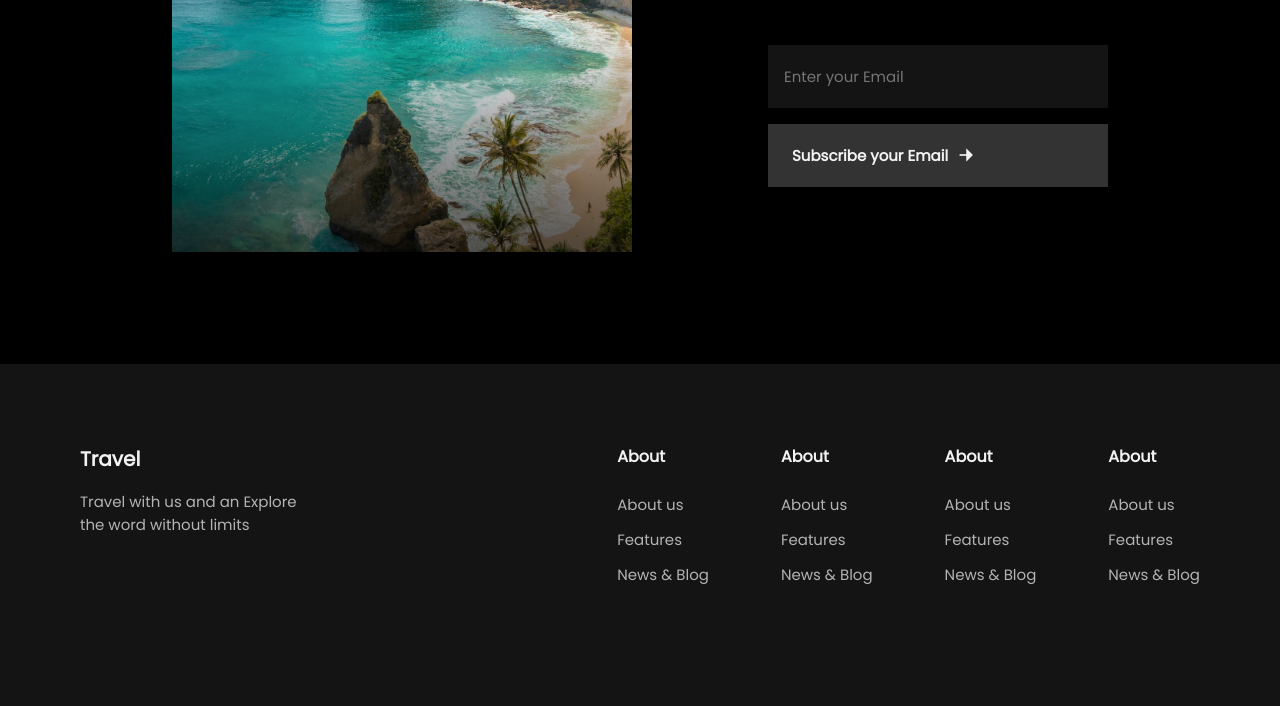
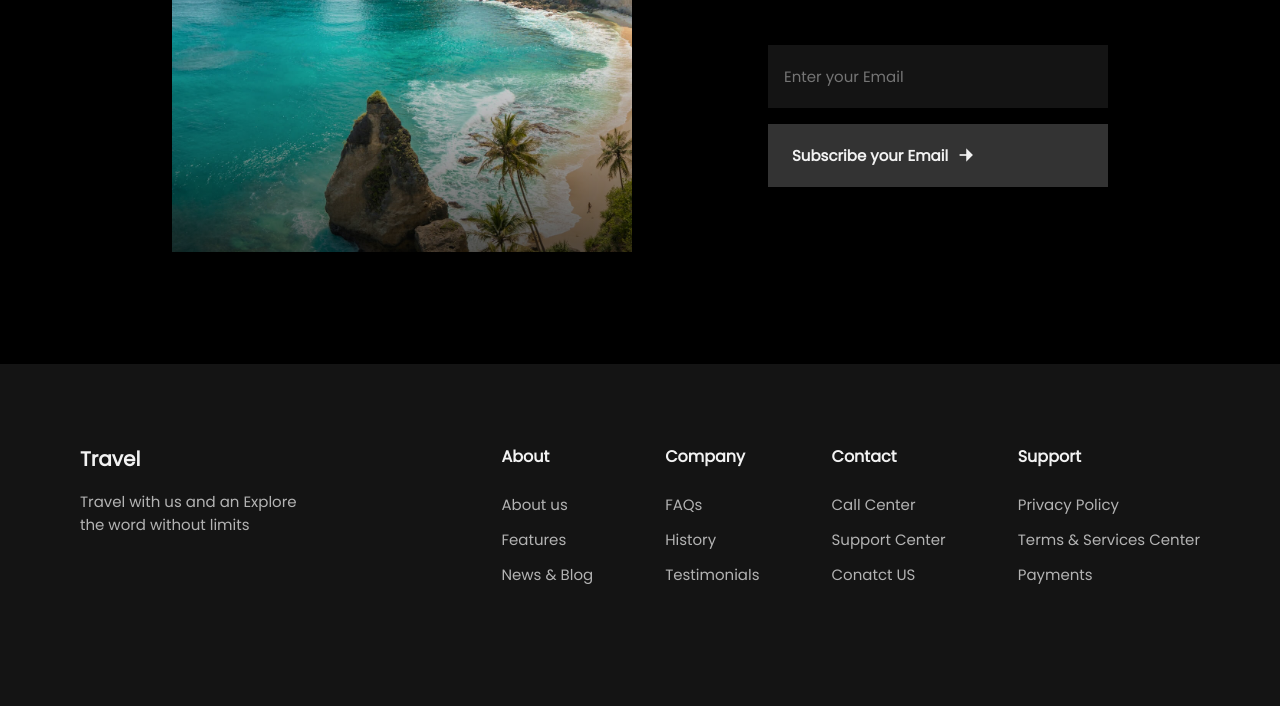
Before and after one commit to Faiznhmd/travelwebsite, a plain HTML site: page index.html in a window 1280 px wide. Shown: the part 3298-4004 px from the top of the page. Drawn offline with nearby package versions, Linux system fonts and the light colour scheme.

Commit message:
footer content changed

```diff
--- a/index.html
+++ b/index.html
@@ -243,44 +243,44 @@
               </ul>
             </div>
             <div>
-              <h3 class="footer__title">About</h3>
+              <h3 class="footer__title">Company</h3>
               <ul class="footer__links">
                 <li>
-                  <a href="#" class="footer__link">About us</a>
+                  <a href="#" class="footer__link"> FAQs</a>
                 </li>
                 <li>
-                  <a href="#" class="footer__link">Features</a>
+                  <a href="#" class="footer__link">History</a>
                 </li>
                 <li>
-                  <a href="#" class="footer__link">News & Blog</a>
+                  <a href="#" class="footer__link">Testimonials</a>
                 </li>
               </ul>
             </div>
             <div>
-              <h3 class="footer__title">About</h3>
+              <h3 class="footer__title">Contact</h3>
               <ul class="footer__links">
                 <li>
-                  <a href="#" class="footer__link">About us</a>
+                  <a href="#" class="footer__link"> Call Center</a>
                 </li>
                 <li>
-                  <a href="#" class="footer__link">Features</a>
+                  <a href="#" class="footer__link">Support Center</a>
                 </li>
                 <li>
-                  <a href="#" class="footer__link">News & Blog</a>
+                  <a href="#" class="footer__link">Conatct US</a>
                 </li>
               </ul>
             </div>
             <div>
-              <h3 class="footer__title">About</h3>
+              <h3 class="footer__title">Support</h3>
               <ul class="footer__links">
                 <li>
-                  <a href="#" class="footer__link">About us</a>
+                  <a href="#" class="footer__link"> Privacy Policy</a>
                 </li>
                 <li>
-                  <a href="#" class="footer__link">Features</a>
+                  <a href="#" class="footer__link">Terms & Services Center</a>
                 </li>
                 <li>
-                  <a href="#" class="footer__link">News & Blog</a>
+                  <a href="#" class="footer__link">Payments</a>
                 </li>
               </ul>
             </div>
```
